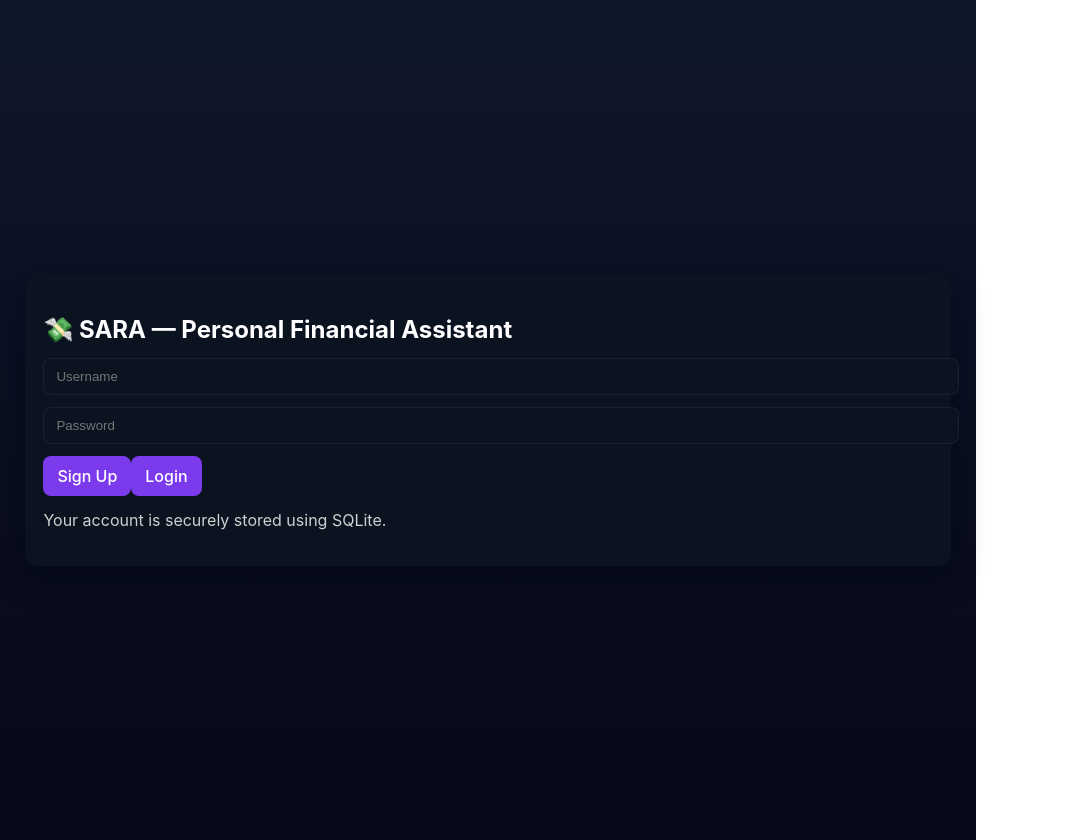
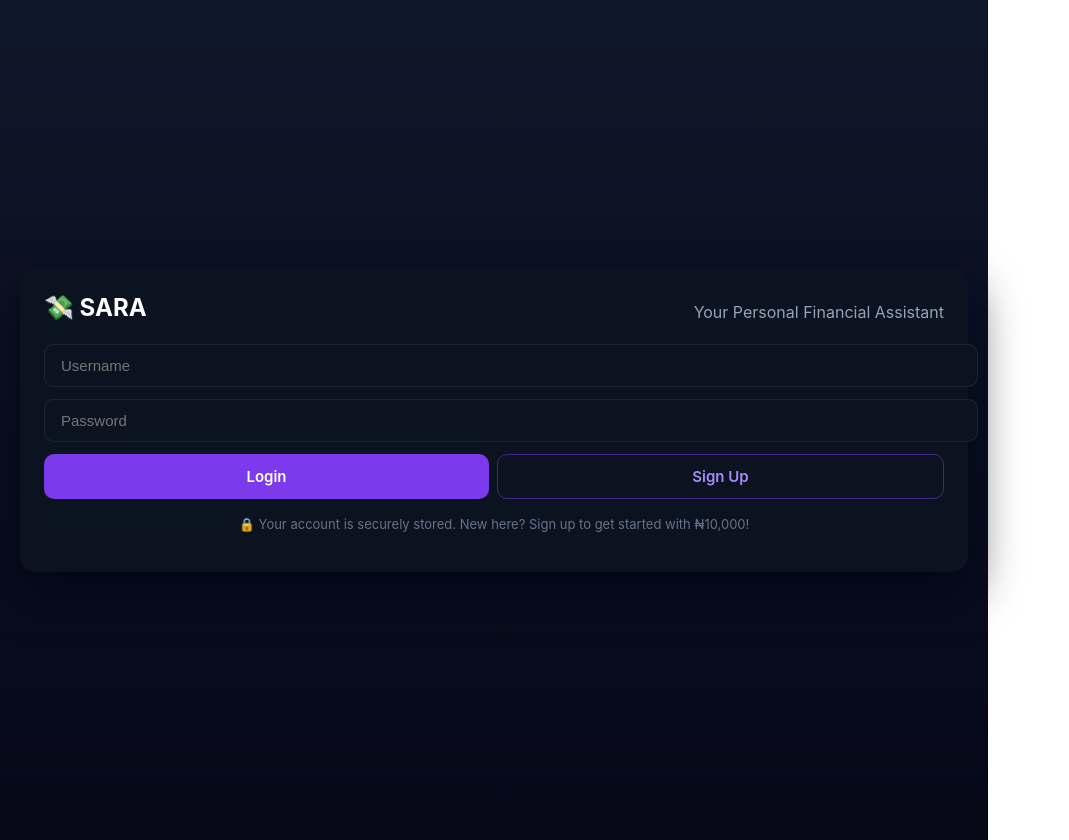
Before and after one commit to Universalmike/Iya-Bolanle, a React (Vite) app: page / in a window 1280 px wide. Shown: the whole page, without its empty margins (0-1069 px from the left). Built offline with nearby package versions, Linux system fonts and the light colour scheme.

Commit message:
Update App.jsx

```diff
--- a/src/App.jsx
+++ b/src/App.jsx
@@ -13,18 +13,26 @@ export default function App() {
   const [isThinking, setIsThinking] = useState(false);
   const recognitionRef = useRef(null);
   const [isListening, setIsListening] = useState(false);
+  const chatEndRef = useRef(null);
+
+  // Auto-scroll to bottom
+  useEffect(() => {
+    chatEndRef.current?.scrollIntoView({ behavior: "smooth" });
+  }, [messages]);
 
   // ------------------------- TTS -------------------------
   const speakText = (text) => {
     if (!("speechSynthesis" in window)) return;
     const utter = new SpeechSynthesisUtterance(text);
+    utter.rate = 1.1;
+    utter.pitch = 1.0;
     window.speechSynthesis.cancel();
     window.speechSynthesis.speak(utter);
   };
 
   // ------------------------- Auth -------------------------
   const handleSignup = async () => {
-    if (!username || !password) return alert("Enter all fields");
+    if (!username || !password) return alert("Please enter both username and password");
     try {
       const res = await axios.post(`${API_URL}/signup`, { username, password });
       alert(res.data.message);
@@ -34,12 +42,13 @@ export default function App() {
   };
 
   const handleLogin = async () => {
-    if (!username || !password) return alert("Enter all fields");
+    if (!username || !password) return alert("Please enter both username and password");
     try {
       const res = await axios.post(`${API_URL}/login`, { username, password });
       setIsLoggedIn(true);
-      setMessages([{ role: "assistant", text: `Welcome ${username}. How can I assist you today?` }]);
-      speakText(`Welcome ${username}. How can I assist you today?`);
+      const welcomeMsg = `Hi ${username}! I'm SARA, your personal financial assistant. I'm here to help you manage your money. You can ask me to check your balance, buy airtime, transfer funds, or view your transaction history. What would you like to do?`;
+      setMessages([{ role: "assistant", text: welcomeMsg }]);
+      speakText(`Welcome back ${username}! How can I help you today?`);
     } catch (err) {
       alert(err.response?.data?.message || "Login failed");
     }
@@ -47,20 +56,49 @@ export default function App() {
 
   // ------------------------- Fetch History -------------------------
   const fetchHistory = async () => {
+    setIsThinking(true);
     try {
       const res = await axios.get(`${API_URL}/history/${username}`);
-      const historyText = res.data.transactions
-        .map(
-          (t) =>
-            `${new Date(t.date).toLocaleString()} — ${t.type} ₦${t.amount}${
-              t.to_user ? " → " + t.to_user : ""
-            }`
-        )
-        .join("\n");
-      setMessages((prev) => [...prev, { role: "assistant", text: historyText || "No transactions yet." }]);
-      speakText("Transaction history fetched.");
-    } catch {
-      setMessages((prev) => [...prev, { role: "assistant", text: "Could not fetch history." }]);
+
+      if (!res.data.transactions || res.data.transactions.length === 0) {
+        setMessages((prev) => [...prev, {
+          role: "assistant",
+          text: "You don't have any transaction history yet. Start by checking your balance or making a transaction!"
+        }]);
+        speakText("You have no transactions yet.");
+      } else {
+        const historyText = "📊 Here's your recent transaction history:\n\n" +
+          res.data.transactions
+            .map((t) => {
+              const date = new Date(t.date).toLocaleString('en-NG', {
+                month: 'short',
+                day: 'numeric',
+                hour: '2-digit',
+                minute: '2-digit'
+              });
+
+              let emoji = "💳";
+              if (t.type === "Airtime") emoji = "📱";
+              if (t.type === "Transfer") emoji = "💸";
+              if (t.type === "Received") emoji = "💰";
+
+              return `${emoji} ${date} — ${t.type} ₦${t.amount.toLocaleString()}${
+                t.to_user && t.to_user !== "Self" ? " → " + t.to_user : ""
+              }`;
+            })
+            .join("\n");
+
+        setMessages((prev) => [...prev, { role: "assistant", text: historyText }]);
+        speakText("Here's your transaction history.");
+      }
+    } catch (err) {
+      setMessages((prev) => [...prev, {
+        role: "assistant",
+        text: "Oops! I couldn't fetch your transaction history. Please try again."
+      }]);
+      speakText("Could not fetch history.");
+    } finally {
+      setIsThinking(false);
     }
   };
 
@@ -68,8 +106,12 @@ export default function App() {
   const handleSend = async (explicitText) => {
     const text = explicitText ?? input;
     if (!text.trim()) return;
+
     if (!isLoggedIn) {
-      setMessages((prev) => [...prev, { role: "assistant", text: "Please login first." }]);
+      setMessages((prev) => [...prev, {
+        role: "assistant",
+        text: "Please login first to use SARA's services."
+      }]);
       return;
     }
 
@@ -79,11 +121,13 @@ export default function App() {
 
     try {
       const res = await axios.post(`${API_URL}/action`, { username, text });
-      const reply = res.data.balance !== undefined ? `Your balance: ₦${res.data.balance}` : res.data.message;
+      const reply = res.data.message;
       setMessages((prev) => [...prev, { role: "assistant", text: reply }]);
       speakText(reply);
     } catch (err) {
-      setMessages((prev) => [...prev, { role: "assistant", text: "Server error. Try again." }]);
+      const errorMsg = err.response?.data?.message || "Sorry, something went wrong. Please try again.";
+      setMessages((prev) => [...prev, { role: "assistant", text: errorMsg }]);
+      speakText(errorMsg);
     } finally {
       setIsThinking(false);
     }
@@ -92,7 +136,10 @@ export default function App() {
   // ------------------------- Speech recognition -------------------------
   const startListening = useCallback(() => {
     if (!("webkitSpeechRecognition" in window) && !("SpeechRecognition" in window)) {
-      setMessages((prev) => [...prev, { role: "assistant", text: "Voice input not supported." }]);
+      setMessages((prev) => [...prev, {
+        role: "assistant",
+        text: "Sorry, voice input is not supported in your browser. Try Chrome or Edge!"
+      }]);
       return;
     }
 
@@ -109,17 +156,25 @@ export default function App() {
       recognition.stop();
       handleSend(transcript);
     };
-    recognition.onerror = () => setIsListening(false);
+    recognition.onerror = () => {
+      setIsListening(false);
+      setMessages((prev) => [...prev, {
+        role: "assistant",
+        text: "I couldn't hear that clearly. Please try again."
+      }]);
+    };
     recognition.onend = () => setIsListening(false);
 
     recognitionRef.current = recognition;
     recognition.start();
-  }, []);
+  }, [username, isLoggedIn]);
 
   const stopListening = () => {
     try {
       recognitionRef.current?.stop();
-    } catch {}
+    } catch (err) {
+      console.log("Stop listening error:", err);
+    }
     setIsListening(false);
   };
 
@@ -128,12 +183,16 @@ export default function App() {
     return (
       <div style={styles.container}>
         <div style={styles.card}>
-          <h2 style={styles.title}>💸 SARA — Personal Financial Assistant</h2>
+          <div style={styles.header}>
+            <h1 style={styles.title}>💸 SARA</h1>
+            <p style={styles.subtitle}>Your Personal Financial Assistant</p>
+          </div>
           <input
             placeholder="Username"
             value={username}
             onChange={(e) => setUsername(e.target.value)}
             style={styles.input}
+            onKeyDown={(e) => e.key === "Enter" && handleLogin()}
           />
           <input
             type="password"
@@ -141,14 +200,19 @@ export default function App() {
             value={password}
             onChange={(e) => setPassword(e.target.value)}
             style={styles.input}
+            onKeyDown={(e) => e.key === "Enter" && handleLogin()}
           />
-          <button onClick={handleSignup} style={styles.buttonPrimary}>
-            Sign Up
-          </button>
-          <button onClick={handleLogin} style={styles.buttonPrimary}>
-            Login
-          </button>
-          <p style={{ marginTop: 12, color: "#cfcfcf" }}>Your account is securely stored using SQLite.</p>
+          <div style={{ display: "flex", gap: 8 }}>
+            <button onClick={handleLogin} style={styles.buttonPrimary}>
+              Login
+            </button>
+            <button onClick={handleSignup} style={styles.buttonSecondary}>
+              Sign Up
+            </button>
+          </div>
+          <p style={styles.infoText}>
+            🔒 Your account is securely stored. New here? Sign up to get started with ₦10,000!
+          </p>
         </div>
       </div>
     );
@@ -157,6 +221,21 @@ export default function App() {
   return (
     <div style={styles.container}>
       <div style={styles.card}>
+        <div style={styles.header}>
+          <h2 style={styles.title}>💸 SARA — Chat with your assistant</h2>
+          <button
+            onClick={() => {
+              setIsLoggedIn(false);
+              setMessages([]);
+              setUsername("");
+              setPassword("");
+            }}
+            style={styles.logoutButton}
+          >
+            Logout
+          </button>
+        </div>
+
         <div style={styles.chatWindow}>
           {messages.map((m, idx) => (
             <div
@@ -164,26 +243,45 @@ export default function App() {
               style={{
                 ...styles.bubble,
                 background: m.role === "user" ? "#1f2937" : "#4b5563",
+                alignSelf: m.role === "user" ? "flex-end" : "flex-start",
+                maxWidth: "80%",
               }}
             >
               {m.text}
             </div>
           ))}
-          {isThinking && <div style={styles.bubble}>SARA is thinking...</div>}
+          {isThinking && (
+            <div style={{ ...styles.bubble, background: "#4b5563" }}>
+              <span style={styles.typingDots}>SARA is thinking</span>
+              <span style={styles.dot}>.</span>
+              <span style={styles.dot}>.</span>
+              <span style={styles.dot}>.</span>
+            </div>
+          )}
+          <div ref={chatEndRef} />
         </div>
 
-        <div style={{ display: "flex", gap: 8, marginBottom: 8 }}>
-          <button onClick={() => handleSend("check balance")} style={styles.buttonPrimary}>
-            Check Balance
+        <div style={styles.quickActions}>
+          <button
+            onClick={() => handleSend("check balance")}
+            style={styles.quickButton}
+            disabled={isThinking}
+          >
+            💰 Balance
           </button>
-          <button onClick={() => handleSend("buy 100 airtime")} style={styles.buttonPrimary}>
-            Buy Airtime
+          <button
+            onClick={() => handleSend("buy 100 airtime")}
+            style={styles.quickButton}
+            disabled={isThinking}
+          >
+            📱 Airtime
           </button>
-          <button onClick={() => handleSend("transfer 1000 to friend")} style={styles.buttonPrimary}>
-            Transfer
-          </button>
-          <button onClick={fetchHistory} style={styles.buttonPrimary}>
-            Show History
+          <button
+            onClick={fetchHistory}
+            style={styles.quickButton}
+            disabled={isThinking}
+          >
+            📊 History
           </button>
         </div>
 
@@ -191,15 +289,27 @@ export default function App() {
           <input
             value={input}
             onChange={(e) => setInput(e.target.value)}
-            placeholder="Type a message"
+            placeholder="Type a message or tap the mic..."
             style={styles.chatInput}
-            onKeyDown={(e) => e.key === "Enter" && handleSend()}
+            onKeyDown={(e) => e.key === "Enter" && !isThinking && handleSend()}
+            disabled={isThinking}
           />
-          <button onClick={() => handleSend()} style={styles.buttonPrimary}>
+          <button
+            onClick={() => handleSend()}
+            style={styles.sendButton}
+            disabled={isThinking || !input.trim()}
+          >
             Send
           </button>
-          <button onClick={isListening ? stopListening : startListening} style={styles.buttonPrimary}>
-            {isListening ? "Stop" : "🎤"}
+          <button
+            onClick={isListening ? stopListening : startListening}
+            style={{
+              ...styles.micButton,
+              background: isListening ? "#ef4444" : "#7c3aed"
+            }}
+            disabled={isThinking}
+          >
+            {isListening ? "⏹️" : "🎤"}
           </button>
         </div>
       </div>
@@ -223,23 +333,145 @@ const styles = {
     width: 900,
     maxWidth: "95%",
     background: "#0b1220",
-    borderRadius: 12,
-    padding: 18,
-    boxShadow: "0 10px 30px rgba(2,6,23,0.8)",
+    borderRadius: 16,
+    padding: 24,
+    boxShadow: "0 20px 50px rgba(2,6,23,0.9)",
   },
-  title: { marginBottom: 10 },
+  header: {
+    display: "flex",
+    justifyContent: "space-between",
+    alignItems: "center",
+    marginBottom: 20,
+  },
+  title: {
+    margin: 0,
+    fontSize: 24,
+    fontWeight: 700,
+  },
+  subtitle: {
+    margin: "8px 0 0 0",
+    fontSize: 16,
+    color: "#94a3b8",
+  },
   chatWindow: {
     height: "55vh",
     overflowY: "auto",
-    padding: 12,
+    padding: 16,
+    borderRadius: 12,
+    background: "#081127",
+    border: "1px solid rgba(255,255,255,0.05)",
+    marginBottom: 16,
+    display: "flex",
+    flexDirection: "column",
+    gap: 8,
+  },
+  bubble: {
+    padding: 14,
+    borderRadius: 12,
+    lineHeight: 1.5,
+    whiteSpace: "pre-wrap",
+    boxShadow: "0 2px 8px rgba(0,0,0,0.3)",
+  },
+  quickActions: {
+    display: "flex",
+    gap: 8,
+    marginBottom: 12,
+    flexWrap: "wrap",
+  },
+  quickButton: {
+    padding: "8px 16px",
     borderRadius: 8,
-    background: "#081127",
-    border: "1px solid rgba(255,255,255,0.02)",
+    border: "1px solid rgba(124,58,237,0.3)",
+    background: "rgba(124,58,237,0.1)",
+    color: "#a78bfa",
+    cursor: "pointer",
+    fontSize: 14,
+    fontWeight: 500,
+    transition: "all 0.2s",
+  },
+  controls: {
+    display: "flex",
+    gap: 8,
+    alignItems: "center"
+  },
+  chatInput: {
+    flex: 1,
+    padding: "12px 16px",
+    borderRadius: 10,
+    border: "1px solid rgba(255,255,255,0.08)",
+    background: "#0b1220",
+    color: "#fff",
+    fontSize: 15,
+  },
+  input: {
+    width: "100%",
+    padding: "12px 16px",
+    borderRadius: 10,
+    border: "1px solid rgba(255,255,255,0.08)",
+    background: "#0b1220",
+    color: "#fff",
     marginBottom: 12,
+    fontSize: 15,
   },
-  bubble: { padding: 12, borderRadius: 10, lineHeight: 1.3, marginBottom: 8, whiteSpace: "pre-wrap" },
-  controls: { display: "flex", gap: 8, alignItems: "center" },
-  chatInput: { flex: 1, padding: "10px 12px", borderRadius: 8, border: "1px solid rgba(255,255,255,0.06)", background: "#0b1220", color: "#fff" },
-  input: { width: "100%", padding: "10px 12px", borderRadius: 8, border: "1px solid rgba(255,255,255,0.06)", background: "#0b1220", color: "#fff", marginBottom: 12 },
-  buttonPrimary: { padding: "10px 14px", borderRadius: 8, border: "none", background: "#7c3aed", color: "#fff", cursor: "pointer" },
+  buttonPrimary: {
+    flex: 1,
+    padding: "12px 16px",
+    borderRadius: 10,
+    border: "none",
+    background: "#7c3aed",
+    color: "#fff",
+    cursor: "pointer",
+    fontWeight: 600,
+    fontSize: 15,
+  },
+  buttonSecondary: {
+    flex: 1,
+    padding: "12px 16px",
+    borderRadius: 10,
+    border: "1px solid rgba(124,58,237,0.5)",
+    background: "transparent",
+    color: "#a78bfa",
+    cursor: "pointer",
+    fontWeight: 600,
+    fontSize: 15,
+  },
+  sendButton: {
+    padding: "12px 24px",
+    borderRadius: 10,
+    border: "none",
+    background: "#7c3aed",
+    color: "#fff",
+    cursor: "pointer",
+    fontWeight: 600,
+  },
+  micButton: {
+    padding: "12px 16px",
+    borderRadius: 10,
+    border: "none",
+    color: "#fff",
+    cursor: "pointer",
+    fontSize: 18,
+  },
+  logoutButton: {
+    padding: "8px 16px",
+    borderRadius: 8,
+    border: "1px solid rgba(239,68,68,0.3)",
+    background: "rgba(239,68,68,0.1)",
+    color: "#f87171",
+    cursor: "pointer",
+    fontSize: 14,
+  },
+  infoText: {
+    marginTop: 16,
+    fontSize: 13,
+    color: "#64748b",
+    textAlign: "center",
+  },
+  typingDots: {
+    display: "inline-block",
+  },
+  dot: {
+    animation: "blink 1.4s infinite",
+    fontSize: 20,
+  },
 };
```
